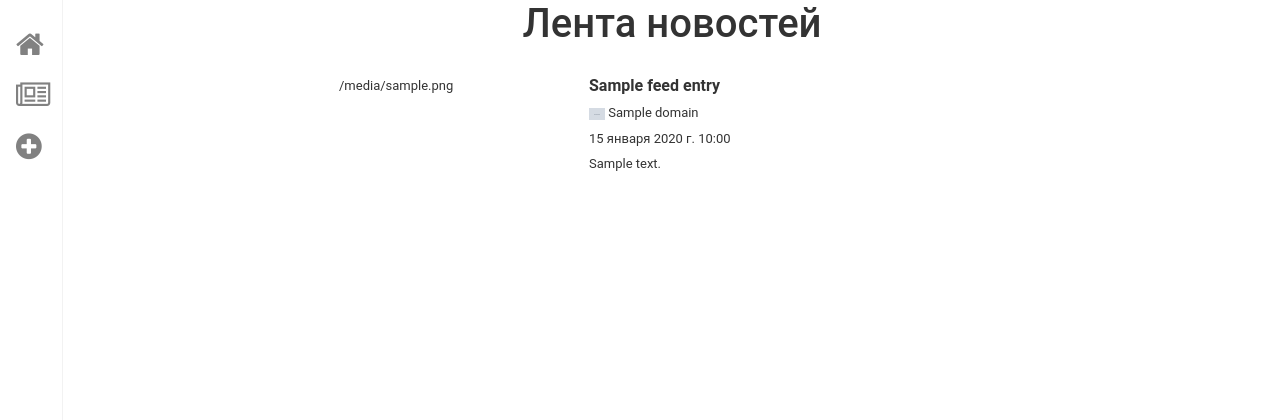
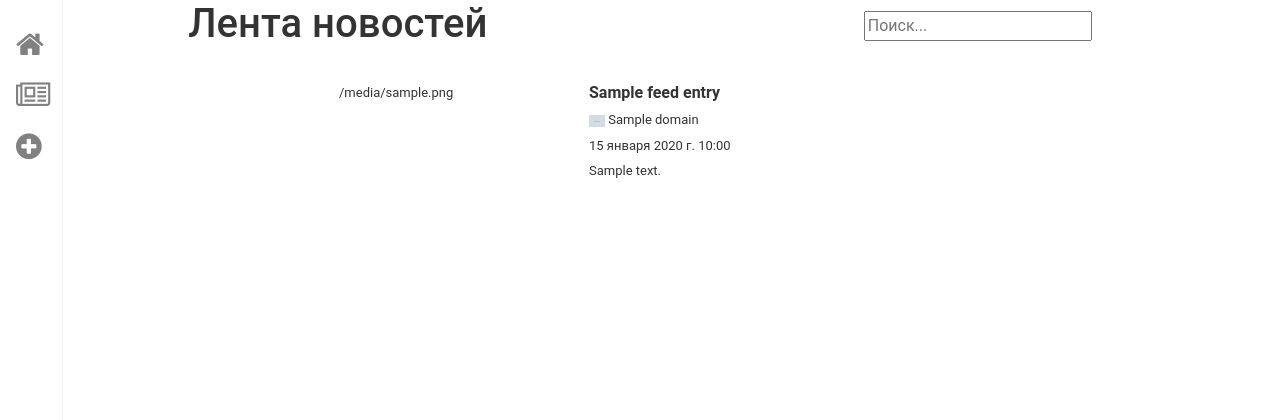
Before and after one commit to Quasarel/Newsline, a Django app: template main/templates/main/home.html in a window 1280 px wide. Shown: the top 420 px of the page. Run offline with Django 5.2, Linux system fonts and the light colour scheme; the template is opened without the code that fills it: most values are stand-ins (such as "Sample title", 1, 10 or a date in 2020); grey boxes marked "Sample" are stand-in pictures; some libraries are stand-ins or nearby versions.

Commit message:
Добавлена поиск по вхождению слов в заголовок и описание.

```diff
--- a/main/templates/main/home.html
+++ b/main/templates/main/home.html
@@ -4,7 +4,11 @@
 
 {% block content %}
 <div class="features">
-    <h1 style="text-align: center">Лента новостей</h1>
+    <div style="background-color:white;display: flex;position:fixed; left:0; right:0"><h1 style="float:left;margin:auto">Лента новостей</h1>
+    <form action="{% url 'search_results' %}" method="get" style="margin:auto; padding-top:3px">
+      <input name="q" type="text" placeholder="Поиск...">
+    </form></div>
+    <div style="clear:both; padding-top:63px"></div>
         {% if feed_entries %}
             {% for el in feed_entries %}
             <div class="MagazineLayout">
@@ -17,7 +21,7 @@
                 </div>
                 <div class="Entry">
                 <h3><a href="{{el.id}}" target="_blank">{{el.title}}</a></h3>
-                <p><img width="16" src="{{el.icon}}"> {{el.domain}}</p>
+                <p><img width="16" src="{{el.icon}}"> <a href="https://{{el.domain}}" target="_blank">{{el.domain}}</a></p>
                 <p>{{el.published}}</p>
 
                 <p>{{ el.description }}</p>
--- a/main/templates/main/layout.html
+++ b/main/templates/main/layout.html
@@ -13,10 +13,9 @@
 </head>
 <body>
 <div class="sidebar">
-    <a href="/" class="{% if request.resolver_match.url_name == 'home' %}active{% endif %}"><i class="fa fa-home"></i> </a>
+    <a href="/" class="{% if request.resolver_match.url_name == 'home' or request.resolver_match.url_name == 'search_results' %}active{% endif %}"><i class="fa fa-home"></i> </a>
     <a href="/settings" class="{% if request.resolver_match.url_name == 'settings' %}active{% endif %}"><i class="fa fa-newspaper-o"></i> </a>
     <a href="/create" class="{% if request.resolver_match.url_name == 'create' %}active{% endif %}"><i class="fa fa-plus-circle"></i> </a>
-<!--    style="color: #74C0FC;"-->
 <!--    <a href="#"><i class="fa fa-envelope"></i> </a>-->
 </div>
 <div style="margin-left:64px">
--- a/main/templates/main/rss_list.html
+++ b/main/templates/main/rss_list.html
@@ -11,7 +11,7 @@
                 <div style="float:left; margin: 0px 20px">
                     <img width="54" src="{{el.icon}}">
                 </div>
-                <div style="float:left"> <h3 style="margin: 0px 0px">{{el.title}}</h3>
+                <div style="float:left"> <h3 style="margin: 0px 0px"><a href="https://{{el.site}}" target="_blank">{{el.title}}</a></h3>
                     <p style="margin: 0px 0px">{{el.description}}</p>
                     <p style="margin: 0px 0px">{{el.rss_url}}</p>
                 </div>
--- a/main/urls.py
+++ b/main/urls.py
@@ -5,5 +5,6 @@
     path('', views.index, name="home"),
     path('settings', views.settings, name="settings"),
     path('create', views.RSSFormView.as_view(), name="create"),
-    path('<int:pk>/delete', views.delete, name="rss-delete")
+    path('<int:pk>/delete', views.delete, name="rss-delete"),
+    path('search/', views.search, name='search_results')
 ]
```
Also changed, not shown: main/views.py (+24 -8 lines).
